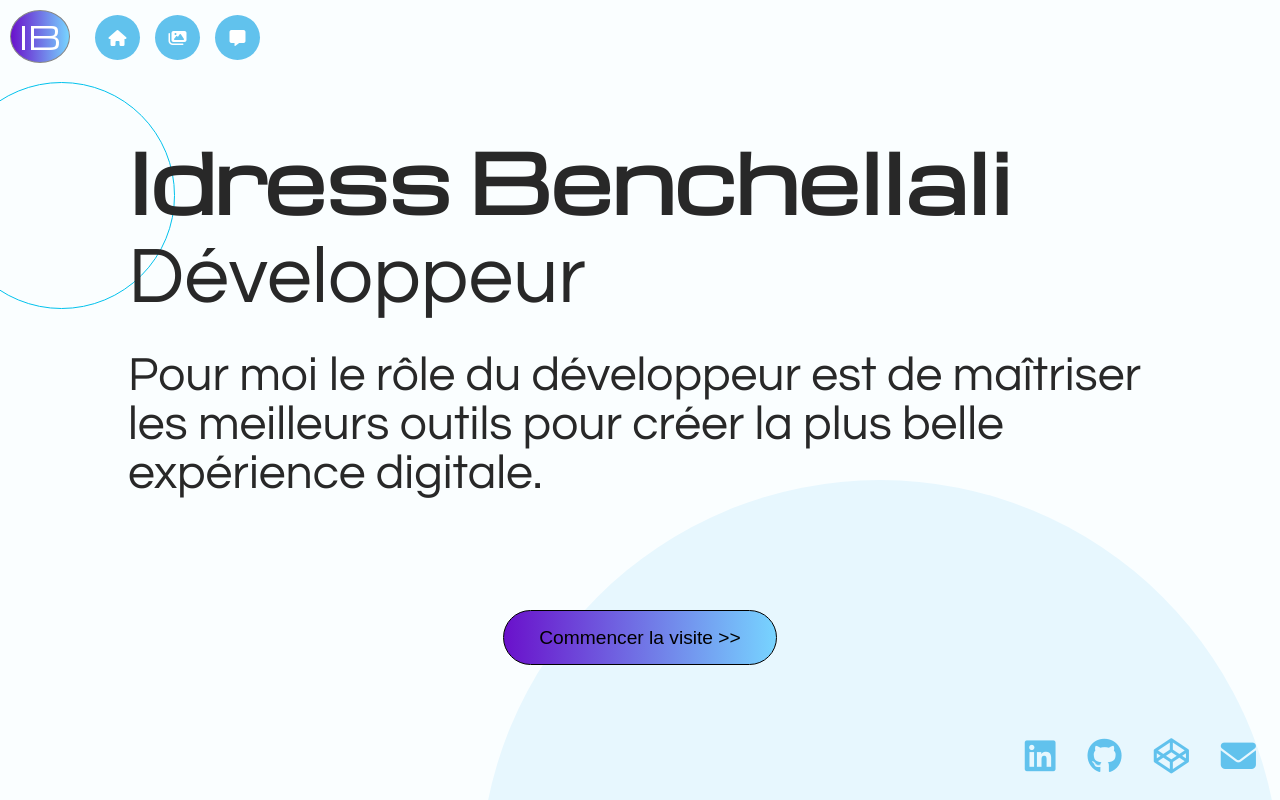
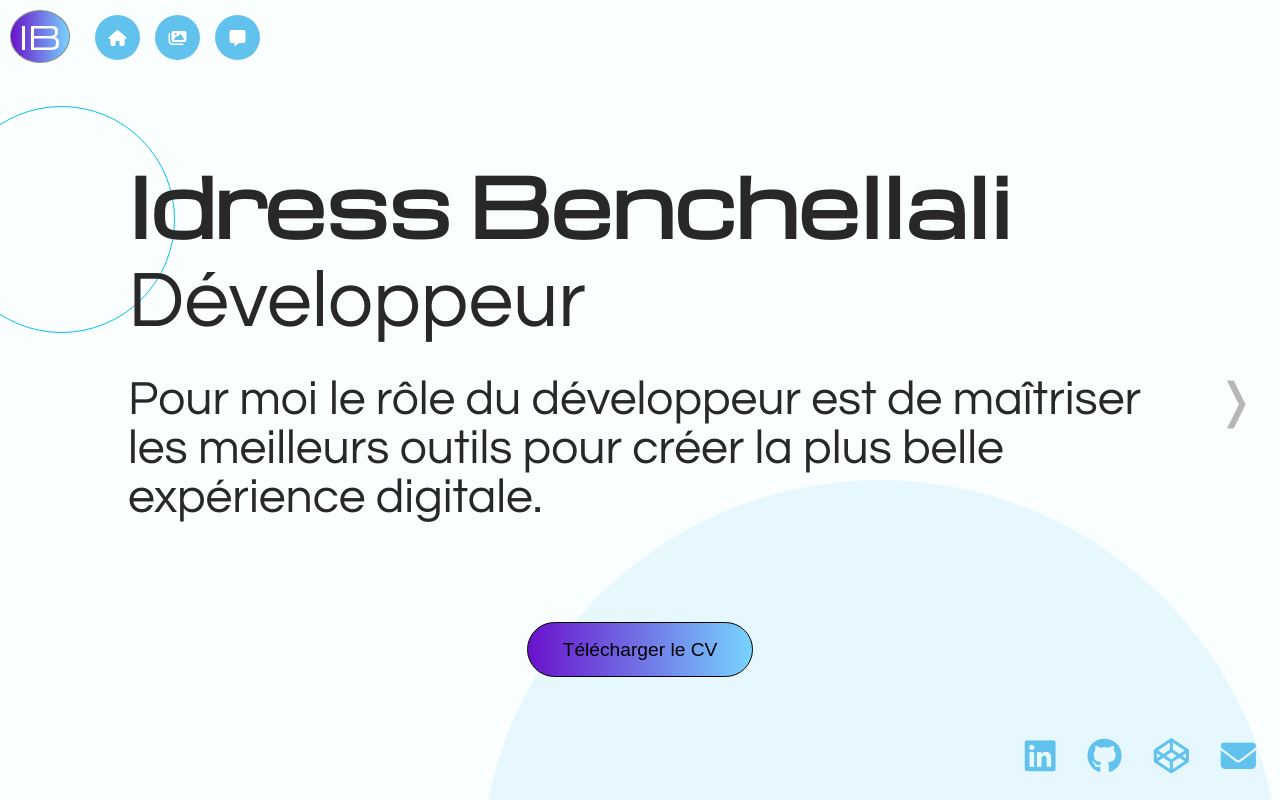
Before and after one commit to idress-b/cv-react, a React (Create React App) app: page / in a window 1280 px wide. Shown: the top 800 px of the page. Built offline with nearby package versions, Linux system fonts and the light colour scheme.

Commit message:
added link to my resume

```diff
--- a/src/pages/Home.js
+++ b/src/pages/Home.js
@@ -1,8 +1,8 @@
 import React from "react";
 
 import SocialNetworks from "../components/SocialNetworks";
-import { NavLink } from "react-router-dom";
 import NavButtons from "../components/NavButtons";
+import Buttons from "../components/Buttons";
 import { useTypewriter, Cursor } from "react-simple-typewriter";
 
 const Home = () => {
@@ -23,6 +23,7 @@ const Home = () => {
   return (
     <div className="home">
       <NavButtons />
+      <Buttons right={"/projet1"} />
 
       <div className="home-main">
         <div className="main-content">
@@ -37,9 +38,9 @@ const Home = () => {
           </p>
         </div>
       </div>
-      <NavLink to="/projet1" className="left hover">
-        <button className="button-home">Commencer la visite {">>"}</button>
-      </NavLink>
+      <a href="/assets/doc/CV_Idress_Benchellali.pdf">
+        <button className="button-home">Télécharger le CV</button>
+      </a>
 
       <SocialNetworks />
     </div>
```
Also changed, not shown: 1 other file (tests, documents, lock files or other folders).
